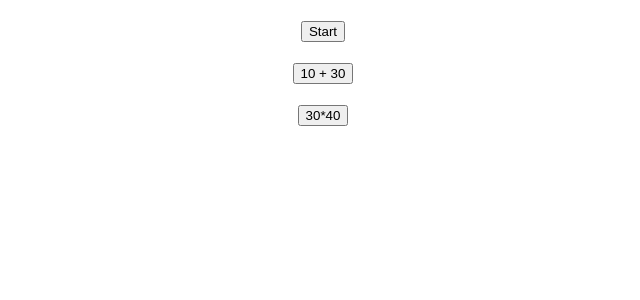
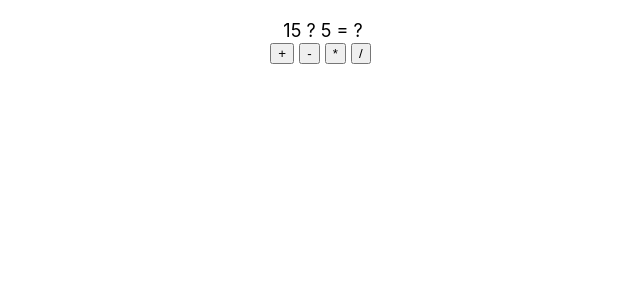
Before and after one commit to gartoon285/app1, a React (Create React App) app: page / in a window 1280 px wide. Shown: the top 300 px of the page, without its empty margins (317-957 px from the left). Built offline with nearby package versions, Linux system fonts and the light colour scheme.

Commit message:
update refs-class

```diff
--- a/src/App.js
+++ b/src/App.js
@@ -1,5 +1,5 @@
 import React from 'react';
-import { EventData1 } from './event-data.js';
+import RefsClass from './refs-class.js';
 export default function App(){
-    return <EventData1 />
+    return <RefsClass />
 }
--- /dev/null
+++ b/src/refs-class.js
@@ -0,0 +1,33 @@
+import React, {createRef, useRef} from "react";
+
+export default function RefsFunc() {
+    const num1 = useRef()
+    const num2 = useRef()
+    const operator = React.useRef()
+    const result = React.useRef()
+
+   const calculate = (ev) => {
+        let op = ev.target.innerText
+        let n1 = parseInt(num1.current.innerText)
+        let n2 = parseInt(num2.current.innerText)
+        let r = eval(`${n1} ${op} ${n2}`)
+        result.current.innerText = r
+        operator.current.innerText = op
+    }
+        return(
+            <div style={{ textAlign: 'center',marginTop:20,fontSize:18}}>
+                <span ref={num1}>15</span>&nbsp;
+                <span ref={operator}>?</span>&nbsp;
+                <span ref={num2}>5</span>&nbsp;
+                <span>=</span>&nbsp;
+                <span ref={result}>?</span>
+                <div>
+                    <button onClick={calculate}>+</button>&nbsp;
+                    <button onClick={calculate}>-</button>&nbsp;
+                    <button onClick={calculate}>*</button>&nbsp;
+                    <button onClick={calculate}>/</button>&nbsp;
+                </div>
+            </div>
+        )
+
+}
```
